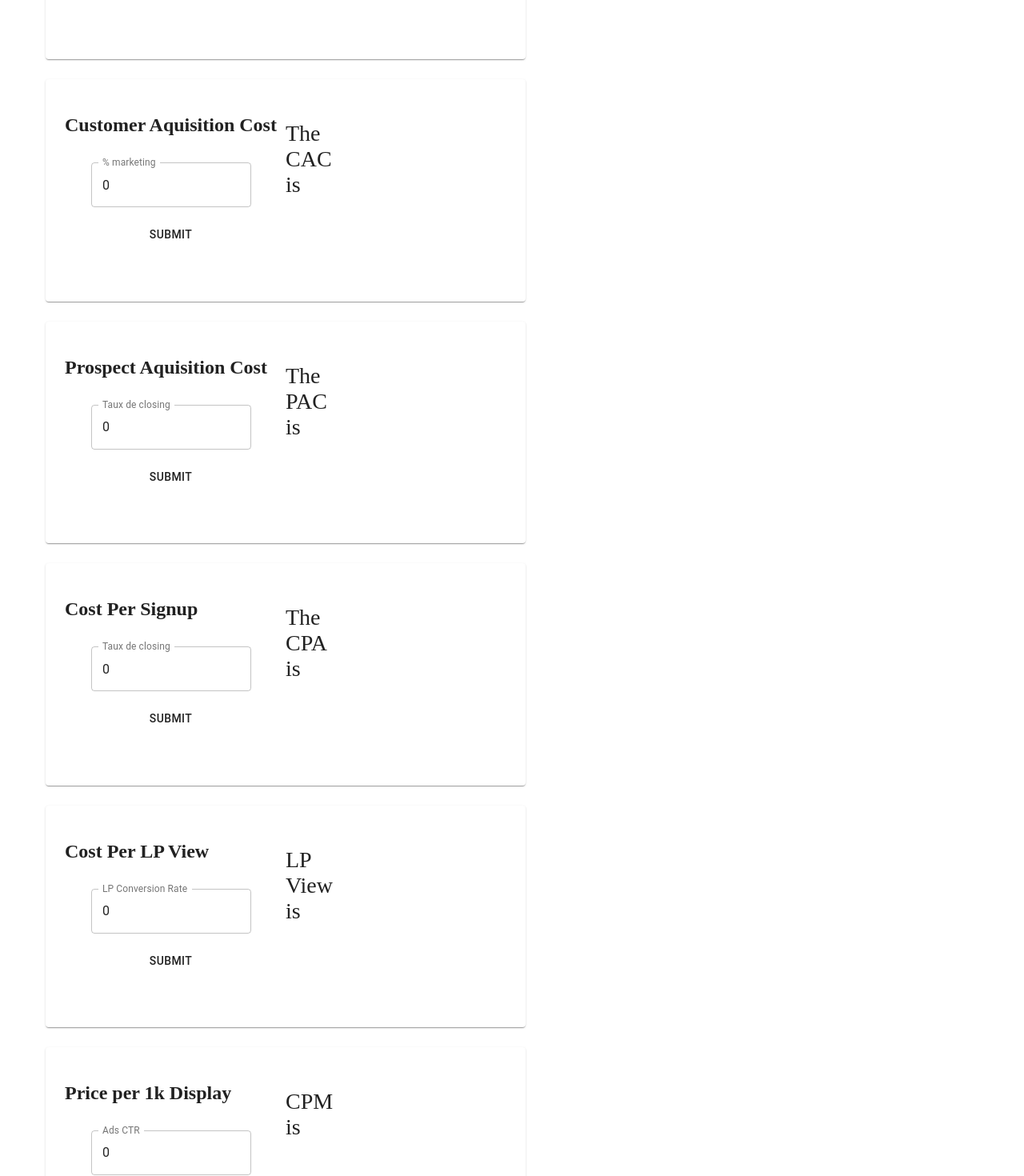
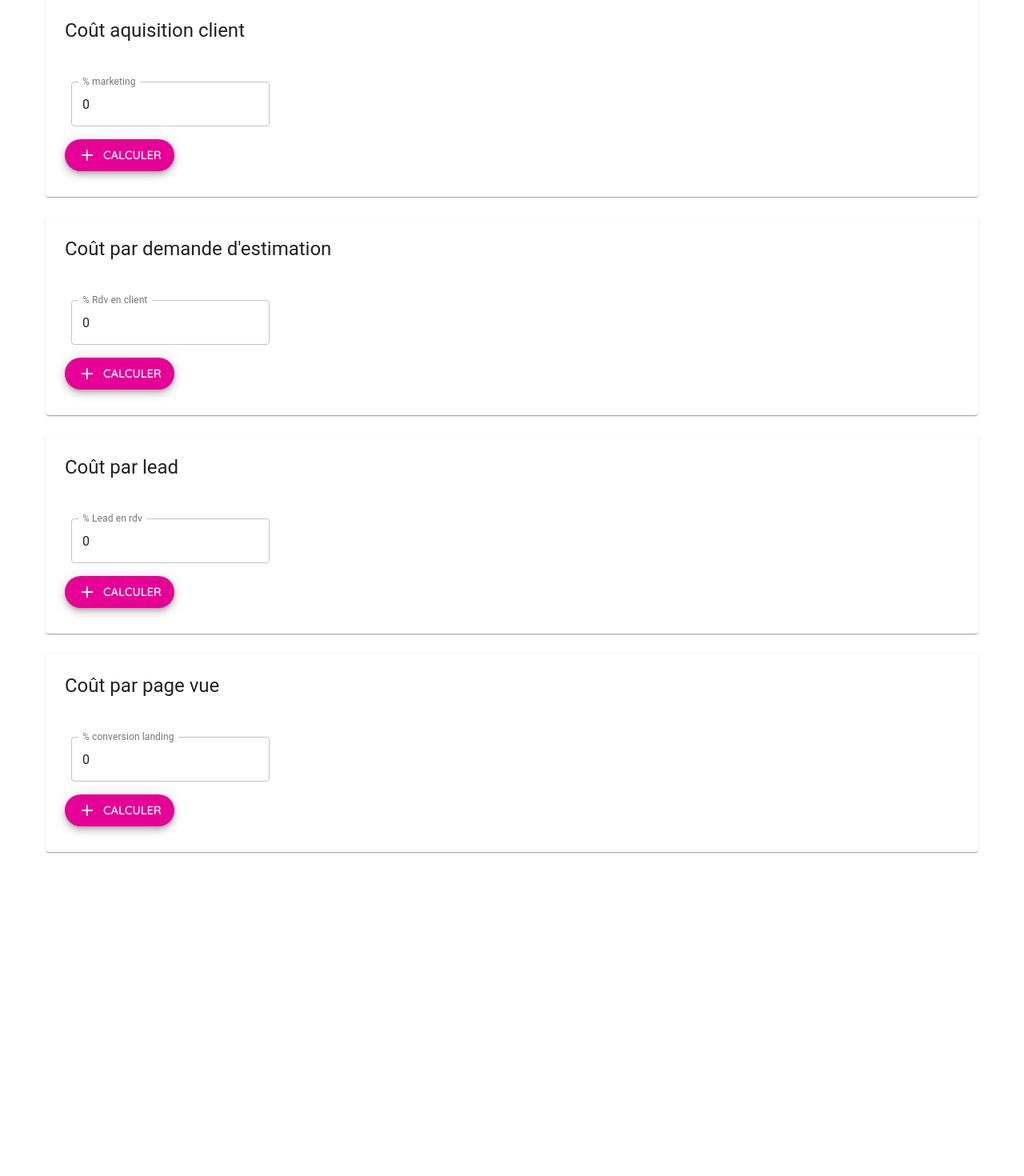
Before and after one commit to jemrickrioux/lead, a React (Create React App) app: page / in a window 1280 px wide. Shown: the part 300-1770 px from the top of the page at 80% size. After the commit the page ends 1390 px from the top, so only its background shows below. Built offline with nearby package versions, Linux system fonts and the light colour scheme.

Commit message:
re-factor le design, neat it a bit, créer le thème leo

```diff
--- a/package.json
+++ b/package.json
@@ -4,6 +4,8 @@
   "private": true,
   "dependencies": {
     "@material-ui/core": "^4.9.8",
+    "@material-ui/icons": "^4.9.1",
+    "@material-ui/styles": "^4.9.6",
     "@testing-library/jest-dom": "^4.2.4",
     "@testing-library/react": "^9.3.2",
     "@testing-library/user-event": "^7.1.2",
--- a/src/App.js
+++ b/src/App.js
@@ -1,91 +1,79 @@
 import React, { useState } from "react";
 import FormCard from "./FormCard";
+import {
+  makeStyles,
+  createMuiTheme,
+  ThemeProvider
+} from "@material-ui/core/styles";
 import { Container } from "@material-ui/core";
 
+const theme = createMuiTheme({
+  palette: {
+    primary: { main: "#e70095" }
+  }
+});
+
 const configurations = {
-  forms: [
+  fundamentals: [
     {
-      title: "Lifetime value",
+      title: "Lifetime Customer Value",
       id: "ltv",
       fields: [
         { label: "Fréquence achat", type: "frequence" },
         { label: "Achat moyen", type: "contrat" }
       ],
-      double: false,
-      simple: true,
       values: {
         ltv: 0,
         contrat: 0,
         frequence: 0
       },
-      answerTemplate: "The LTV is"
+      answerTemplate: "Vos clients valent: "
     },
     {
-      title: "Customer Aquisition Cost",
+      title: "Coût aquisition client",
       id: "cac",
       fields: [{ label: "% marketing", type: "marketing" }],
-      double: false,
-      simple: true,
       values: {
         ltv: 0,
         cac: 0,
         marketing: 0
       },
-      answerTemplate: "The CAC is"
+      answerTemplate: "Pour un client vous pouvez payer: "
     },
     {
-      title: "Prospect Aquisition Cost",
+      title: "Coût par demande d'estimation",
       id: "pac",
-      fields: [{ label: "Taux de closing", type: "closing" }],
-      double: false,
-      simple: true,
+      fields: [{ label: "% Rdv en client", type: "closing" }],
       values: {
         closing: 0,
         cac: 0,
         pac: 0
       },
-      answerTemplate: "The PAC is"
+      answerTemplate: "Pour un rendez-vous vous pouvez payer: "
     },
     {
       type: "multiply",
-      title: "Cost Per Signup",
+      title: "Coût par lead",
       id: "cpa",
-      fields: [{ label: "Taux de closing", type: "closing" }],
-      simple: true,
-      double: false,
+      fields: [{ label: "% Lead en rdv", type: "closing" }],
       values: {
         closing: 0,
         cac: 0,
         cpa: 0
       },
-      answerTemplate: "The CPA is"
+      answerTemplate: "Pour un lead vous pouvez payer: "
     },
     {
       type: "multiply",
-      title: "Cost Per LP View",
+      title: "Coût par page vue",
       id: "lpv",
-      fields: [{ label: "LP Conversion Rate", type: "conversion" }],
-      simple: true,
-      double: false,
+      fields: [{ label: "% conversion landing", type: "conversion" }],
       values: {
         conversion: 0,
         cpa: 0,
         lpv: 0
       },
-      answerTemplate: "LP View is"
-    },
-    {
-      title: "Price per 1k Display",
-      id: "cpm",
-      fields: [{ label: "Ads CTR", type: "ctr" }],
-      simple: true,
-      double: false,
-      values: {
-        ctr: 0,
-        cpm: 0,
-        lpv: 0
-      },
-      answerTemplate: "CPM is"
+      answerTemplate: "Pour une page vue vous pouvez payer: "
     }
   ]
 };
@@ -94,13 +82,13 @@ const App = () => {
   const baseState = configurations => {
     let baseState = {};
     let results = {};
-    configurations.forms.forEach(form => {
+    configurations.fundamentals.forEach(form => {
       results[form.id] = "";
       baseState[form.id] = {
         values: form.values
       };
     });
-    baseState = { ...baseState, results, forms: configurations.forms };
+    baseState = { ...baseState, results, forms: configurations.fundamentals };
     return baseState;
   };
   const [configs, setConfigs] = useState(baseState(configurations));
@@ -128,6 +116,7 @@ const App = () => {
   };
 
   return (
+    <ThemeProvider theme={theme}>
       <Container>
         {configs.forms.map((form, key) => {
           return (
@@ -149,6 +138,7 @@ const App = () => {
           );
         })}
       </Container>
+    </ThemeProvider>
   );
 };
 
--- a/src/FormCard.js
+++ b/src/FormCard.js
@@ -1,29 +1,56 @@
 import React, { useState } from "react";
-import { makeStyles } from "@material-ui/core/styles";
+import {
+  makeStyles,
+  createMuiTheme,
+  ThemeProvider
+} from "@material-ui/core/styles";
 import {
   Divider,
   Card,
   FormControl,
   CardContent,
+  CardHeader,
+  Typography,
   TextField,
   Button,
+  Fab,
   Box
 } from "@material-ui/core";
+
+import { Add as AddIcon } from "@material-ui/icons";
 import Dinero from "dinero.js";
 
 const useStyles = makeStyles(theme => ({
-  root: {
+  card: {
     margin: "25px",
-    maxWidth: "600px",
-    maxHeight: "360px",
+    maxHeight: "340px",
     "& > *": {
-      margin: theme.spacing(1),
-      width: "25ch"
+      margin: theme.spacing(1)
     }
   },
-  answer: {
-    marginLeft: "10px",
+  form: {
+    "& > *": {
+      margin: theme.spacing(1)
+    }
+  },
+  button: {
+    background: "#e70095",
+    color: "white",
+    fontFamily: "Quicksand",
+    fontWeight: "Bold",
+    fontSize: "18px"
+  },
+  answerText: {
+    marginright: theme.spacing(1),
     fontSize: "28px"
+  },
+  extendedIcon: {
+    marginRight: theme.spacing(1)
+  },
+  buttons: {
+    marginTop: theme.spacing(1),
+    fontFamily: "Quicksand",
+    fontWeight: "bold"
   }
 }));
 
@@ -32,39 +59,34 @@ const FormCard = ({
   values,
   answerTemplate,
   setValues,
-  simple,
-  double,
-  id,
   title,
   pastValue,
   answer,
   setAnswer
 }) => {
   const classes = useStyles();
+  const [isSet, setIsSet] = useState(false);
   let setTheAnswer;
 
-  if (simple) {
+  if (fields.length === 1) {
     setTheAnswer = () => {
-      console.log("setting the answer: simple");
       const parsedInput = parseFloat(values[fields[0].type]);
       const answer = parsedInput * pastValue;
       setAnswer(answer);
+      setIsSet(true);
     };
-  } else if (double) {
+  } else if (fields.length === 2) {
     setTheAnswer = () => {
-      console.log("setting the answer: double");
       const firstParsed = parseFloat(values[fields[0].type]);
       const secondParsed = parseFloat(values[fields[1].type]);
-      console.log(firstParsed, secondParsed);
       if (pastValue) {
         const answer = firstParsed * secondParsed * pastValue;
         setAnswer(answer);
-        console.log(answer);
+        setIsSet(true);
       } else {
         const answer = firstParsed * secondParsed;
-
         setAnswer(answer);
-        console.log(answer);
+        setIsSet(true);
       }
     };
   }
@@ -77,13 +99,32 @@ const FormCard = ({
     setValues(data);
   };
 
-  return (
-    <Card className={classes.root}>
+  return isSet ? (
+    <Card className={classes.card}>
+      <CardHeader title={title} />
       <CardContent>
-        <Box display={"flex"}>
-          <div>
-            <h2>{title}</h2>
-            <form className={classes.root} noValidate autoComplete="off">
+        <p className={classes.answerText}>
+          {answerTemplate}{" "}
+          <b>{Dinero({ amount: parseInt(answer * 100) }).toFormat("$0.00")}</b>
+        </p>
+        <Fab
+          variant="extended"
+          size="medium"
+          color="primary"
+          onClick={() => setIsSet(false)}
+          aria-label="add"
+          className={classes.buttons}
+        >
+          <AddIcon />
+          Re-Calculer
+        </Fab>
+      </CardContent>
+    </Card>
+  ) : (
+    <Card className={classes.card}>
+      <CardHeader title={title} />
+      <CardContent>
+        <form className={classes.form} noValidate autoComplete="off">
           {fields.map(field => {
             return (
               <FormControl variant="outlined">
@@ -98,42 +139,21 @@ const FormCard = ({
               </FormControl>
             );
           })}
-              <Button onClick={setTheAnswer}>Submit</Button>
         </form>
-          </div>
-          <Divider />
-          <div>
-            <p className={classes.answer}>
-              {answerTemplate} {"  "}
-              <b>{answer}</b>
-            </p>
-          </div>
-        </Box>
+        <Fab
+          size="medium"
+          color="primary"
+          variant="extended"
+          onClick={setTheAnswer}
+          aria-label="add"
+          className={classes.buttons}
+        >
+          <AddIcon className={classes.extendedIcon} />
+          Calculer
+        </Fab>
       </CardContent>
     </Card>
   );
 };
 
 export default FormCard;
-const ça = `
-
-<FormControl variant="outlined">
-            <TextField
-              id="contrat"
-              label="Achat Moyen"
-              variant="outlined"
-              type="number"
-              value={values.contrat}
-              onChange={e => handleChange(e, "contrat")}
-            />
-          </FormControl>
-          <FormControl variant="outlined">
-            <TextField
-              id="frequence"
-              label="Fréquence achat"
-              variant="outlined"
-              value={values.frequence}
-              onChange={e => handleChange(e, "frequence")}
-            />
-          </FormControl>
-`;
--- a/src/index.css
+++ b/src/index.css
@@ -0,0 +1,4 @@
+@import url("https://fonts.googleapis.com/css?family=Quicksand&display=swap");
+body {
+  font-family: "Quicksand", sans-serif;
+}
```
Also changed, not shown: 1 other file (tests, documents, lock files or other folders). Lines whose indentation alone changed are shown as unchanged.
